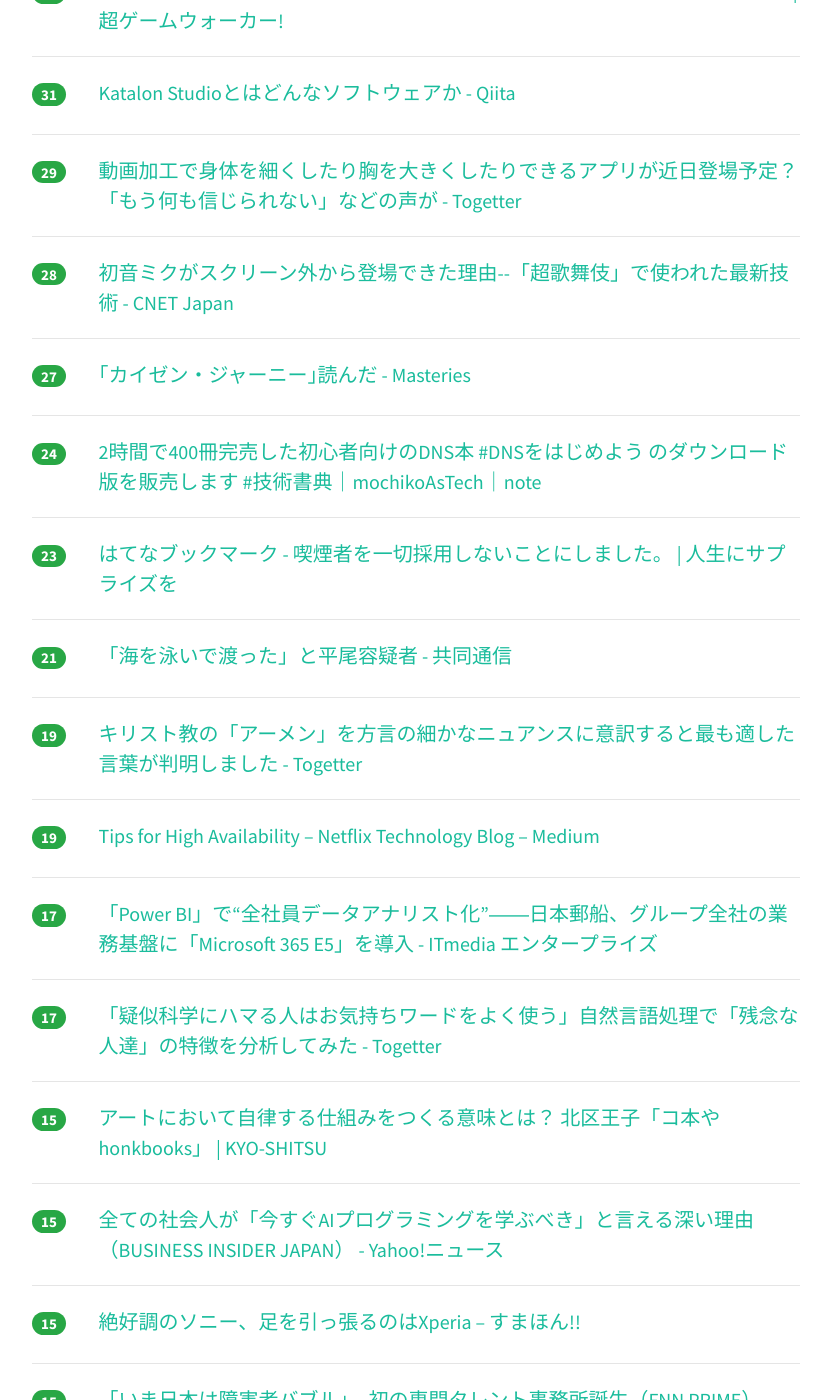
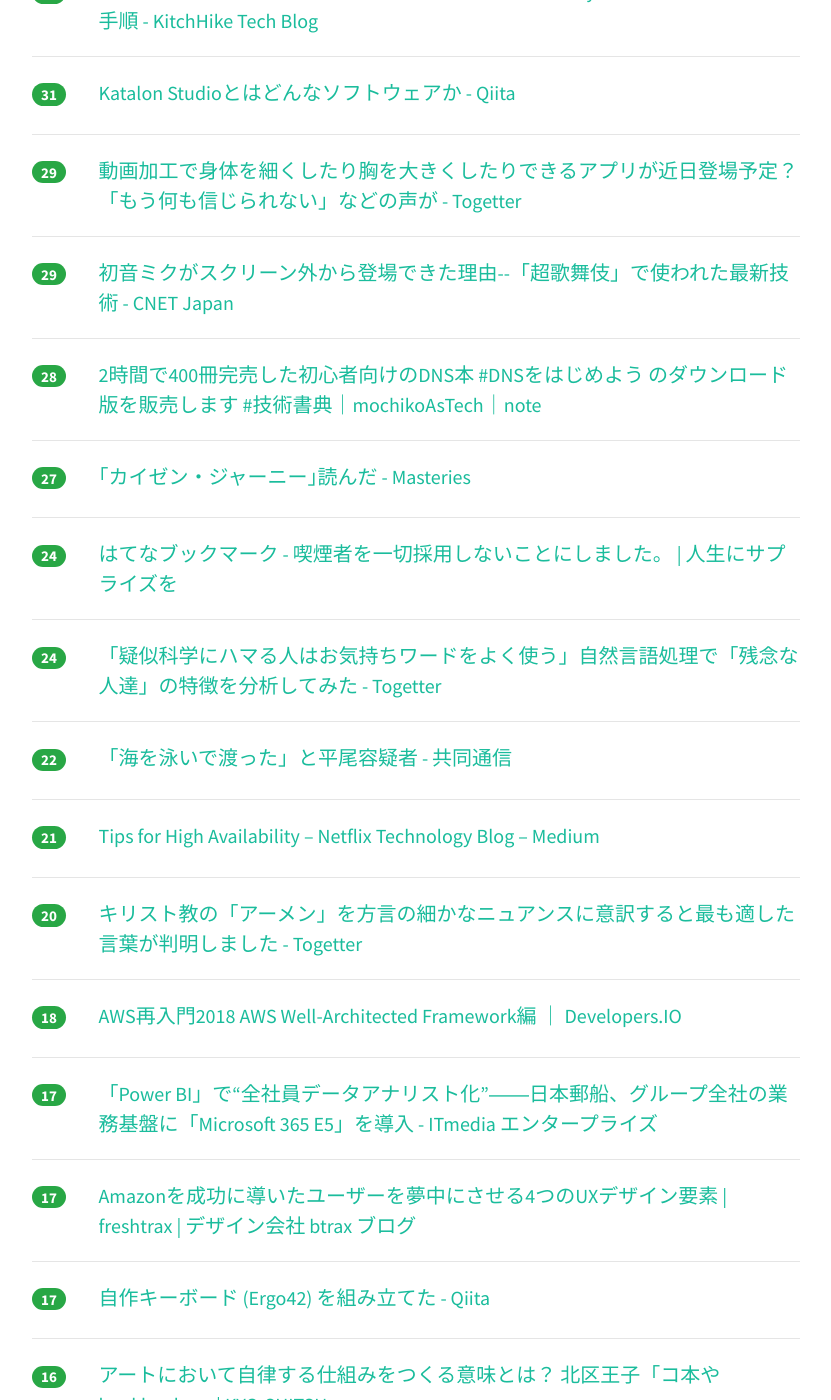
Before and after one commit to yatta47/hatena-matome-site, a Jekyll site: the page built from _posts/2018-04-30-hatena.md, in a window 1280 px wide and 1400 px high, scrolled down 1138 px. Shown: the whole window, without its empty margins (224-1055 px from the left). Built offline with Jekyll 4.4.1, drawn with Linux system fonts in a browser that asks for light colours; nearby versions of some CDN libraries; some of the changed text lies outside the part shown.

Commit message:
Updated 2018-04-30

```diff
--- a/_posts/2018-04-30-hatena.md
+++ b/_posts/2018-04-30-hatena.md
@@ -1,34 +1,34 @@
 ---
 layout: post
 title:  "2018-04-30 はてぶIT"
-date:   2018-04-30 16:02:51
+date:   2018-04-30 17:02:28
 tags: [it-hotentry]
 ---
-36 件のデータあり
+37 件のデータあり
 
 <hr><div class="row">
-<div class="col-1"><span class="badge badge-pill badge-success h2">410</span></div>
+<div class="col-1"><span class="badge badge-pill badge-success h2">425</span></div>
 <div class="col-11"><a href='https://www.evernote.com/shard/s491/sh/f09f0657-91db-41b9-b24e-6bc1fbed28a1/f883c82ee8e7f67994448a6aa07b9410' target='_blank'>アズールレーンの韓国パブリッシング会社(X.D. Global)との件に関しまして</a></div>
 </div>
 <hr>
 <div class="row">
-<div class="col-1"><span class="badge badge-pill badge-success h2">275</span></div>
+<div class="col-1"><span class="badge badge-pill badge-success h2">278</span></div>
 <div class="col-11"><a href='https://togetter.com/li/1222263' target='_blank'>スプラトゥーン、みまもりSwitchなど任天堂のUI/UXデザイナーさんによる「“娯楽”を追求するUIデザイナーの仕事とは」 #uicrunch - Togetter</a></div>
 </div>
 <hr>
 <div class="row">
-<div class="col-1"><span class="badge badge-pill badge-success h2">200</span></div>
+<div class="col-1"><span class="badge badge-pill badge-success h2">207</span></div>
 <div class="col-11"><a href='http://izm-11.hatenablog.com/entry/2018/04/29/225324' target='_blank'>例のプールでオフ会をしてきたので知見を公開します - izm_11's blog</a></div>
 </div>
 <hr>
 <div class="row">
-<div class="col-1"><span class="badge badge-pill badge-success h2">129</span></div>
-<div class="col-11"><a href='https://this.kiji.is/363304831441732705' target='_blank'>進次郎氏「政治にAI導入を」　幕張メッセで討論会 - 共同通信</a></div>
+<div class="col-1"><span class="badge badge-pill badge-success h2">147</span></div>
+<div class="col-11"><a href='https://japanese.engadget.com/2018/04/29/chromebook-asus-12-5-flip-c302ca/' target='_blank'>Chromebookはいいぞ。ASUS製12.5型「Flip C302CA」使用レポート - Engadget 日本版</a></div>
 </div>
 <hr>
 <div class="row">
-<div class="col-1"><span class="badge badge-pill badge-success h2">120</span></div>
-<div class="col-11"><a href='https://japanese.engadget.com/2018/04/29/chromebook-asus-12-5-flip-c302ca/' target='_blank'>Chromebookはいいぞ。ASUS製12.5型「Flip C302CA」使用レポート - Engadget 日本版</a></div>
+<div class="col-1"><span class="badge badge-pill badge-success h2">133</span></div>
+<div class="col-11"><a href='https://this.kiji.is/363304831441732705' target='_blank'>進次郎氏「政治にAI導入を」　幕張メッセで討論会 - 共同通信</a></div>
 </div>
 <hr>
 <div class="row">
@@ -37,18 +37,18 @@ tags: [it-hotentry]
 </div>
 <hr>
 <div class="row">
-<div class="col-1"><span class="badge badge-pill badge-success h2">38</span></div>
+<div class="col-1"><span class="badge badge-pill badge-success h2">42</span></div>
 <div class="col-11"><a href='https://gigazine.net/news/20180429-survey-75-percent-enterprise-ios/' target='_blank'>仕事で使用する端末を従業員に選ばせると75％がAndroidではなくiOS、72％がPCではなくMacを選択するという調査結果 - GIGAZINE</a></div>
+</div>
+<hr>
+<div class="row">
+<div class="col-1"><span class="badge badge-pill badge-success h2">37</span></div>
+<div class="col-11"><a href='http://gamewalker.link/column/ui-crunch-nintendo-splatoon/' target='_blank'>スプラトゥーンのイカしたUIはこうして作られた─担当デザイナーが語る秘話 | 超ゲームウォーカー!</a></div>
 </div>
 <hr>
 <div class="row">
 <div class="col-1"><span class="badge badge-pill badge-success h2">34</span></div>
 <div class="col-11"><a href='http://tech.kitchhike.com/entry/2018/04/29/222634' target='_blank'>ディープリンクをめぐる歴史とReact NativeにFirebase Dynamic Linksを導入する手順 - KitchHike Tech Blog</a></div>
-</div>
-<hr>
-<div class="row">
-<div class="col-1"><span class="badge badge-pill badge-success h2">33</span></div>
-<div class="col-11"><a href='http://gamewalker.link/column/ui-crunch-nintendo-splatoon/' target='_blank'>スプラトゥーンのイカしたUIはこうして作られた─担当デザイナーが語る秘話 | 超ゲームウォーカー!</a></div>
 </div>
 <hr>
 <div class="row">
@@ -62,8 +62,13 @@ tags: [it-hotentry]
 </div>
 <hr>
 <div class="row">
+<div class="col-1"><span class="badge badge-pill badge-success h2">29</span></div>
+<div class="col-11"><a href='https://japan.cnet.com/article/35118533/' target='_blank'>初音ミクがスクリーン外から登場できた理由--「超歌舞伎」で使われた最新技術 - CNET Japan</a></div>
+</div>
+<hr>
+<div class="row">
 <div class="col-1"><span class="badge badge-pill badge-success h2">28</span></div>
-<div class="col-11"><a href='https://japan.cnet.com/article/35118533/' target='_blank'>初音ミクがスクリーン外から登場できた理由--「超歌舞伎」で使われた最新技術 - CNET Japan</a></div>
+<div class="col-11"><a href='https://note.mu/mochikoastech/n/n7de6204972bf' target='_blank'>2時間で400冊完売した初心者向けのDNS本 #DNSをはじめよう のダウンロード版を販売します #技術書典｜mochikoAsTech｜note</a></div>
 </div>
 <hr>
 <div class="row">
@@ -73,27 +78,32 @@ tags: [it-hotentry]
 <hr>
 <div class="row">
 <div class="col-1"><span class="badge badge-pill badge-success h2">24</span></div>
-<div class="col-11"><a href='https://note.mu/mochikoastech/n/n7de6204972bf' target='_blank'>2時間で400冊完売した初心者向けのDNS本 #DNSをはじめよう のダウンロード版を販売します #技術書典｜mochikoAsTech｜note</a></div>
-</div>
-<hr>
-<div class="row">
-<div class="col-1"><span class="badge badge-pill badge-success h2">23</span></div>
 <div class="col-11"><a href='http://b.hatena.ne.jp/entry/makonari.com/?p=294' target='_blank'>はてなブックマーク - 喫煙者を一切採用しないことにしました。 | 人生にサプライズを</a></div>
 </div>
 <hr>
 <div class="row">
-<div class="col-1"><span class="badge badge-pill badge-success h2">21</span></div>
+<div class="col-1"><span class="badge badge-pill badge-success h2">24</span></div>
+<div class="col-11"><a href='https://togetter.com/li/1222768' target='_blank'>「疑似科学にハマる人はお気持ちワードをよく使う」自然言語処理で「残念な人達」の特徴を分析してみた - Togetter</a></div>
+</div>
+<hr>
+<div class="row">
+<div class="col-1"><span class="badge badge-pill badge-success h2">22</span></div>
 <div class="col-11"><a href='https://this.kiji.is/363544374254093409' target='_blank'>「海を泳いで渡った」と平尾容疑者 - 共同通信</a></div>
 </div>
 <hr>
 <div class="row">
-<div class="col-1"><span class="badge badge-pill badge-success h2">19</span></div>
+<div class="col-1"><span class="badge badge-pill badge-success h2">21</span></div>
+<div class="col-11"><a href='https://medium.com/@NetflixTechBlog/be0472f2599c' target='_blank'>Tips for High Availability – Netflix Technology Blog – Medium</a></div>
+</div>
+<hr>
+<div class="row">
+<div class="col-1"><span class="badge badge-pill badge-success h2">20</span></div>
 <div class="col-11"><a href='https://togetter.com/li/1222551' target='_blank'>キリスト教の「アーメン」を方言の細かなニュアンスに意訳すると最も適した言葉が判明しました - Togetter</a></div>
 </div>
 <hr>
 <div class="row">
-<div class="col-1"><span class="badge badge-pill badge-success h2">19</span></div>
-<div class="col-11"><a href='https://medium.com/@NetflixTechBlog/be0472f2599c' target='_blank'>Tips for High Availability – Netflix Technology Blog – Medium</a></div>
+<div class="col-1"><span class="badge badge-pill badge-success h2">18</span></div>
+<div class="col-11"><a href='https://dev.classmethod.jp/cloud/aws/2018-aws-re-entering-w-a/' target='_blank'>AWS再入門2018 AWS Well-Architected Framework編 ｜ Developers.IO</a></div>
 </div>
 <hr>
 <div class="row">
@@ -103,12 +113,22 @@ tags: [it-hotentry]
 <hr>
 <div class="row">
 <div class="col-1"><span class="badge badge-pill badge-success h2">17</span></div>
-<div class="col-11"><a href='https://togetter.com/li/1222768' target='_blank'>「疑似科学にハマる人はお気持ちワードをよく使う」自然言語処理で「残念な人達」の特徴を分析してみた - Togetter</a></div>
+<div class="col-11"><a href='http://blog.btrax.com/jp/2018/04/30/amazon-ux/' target='_blank'>Amazonを成功に導いたユーザーを夢中にさせる4つのUXデザイン要素 | freshtrax | デザイン会社 btrax ブログ</a></div>
 </div>
 <hr>
 <div class="row">
-<div class="col-1"><span class="badge badge-pill badge-success h2">15</span></div>
+<div class="col-1"><span class="badge badge-pill badge-success h2">17</span></div>
+<div class="col-11"><a href='https://qiita.com/zk_phi/items/3180902a37fa73223020' target='_blank'>自作キーボード (Ergo42) を組み立てた - Qiita</a></div>
+</div>
+<hr>
+<div class="row">
+<div class="col-1"><span class="badge badge-pill badge-success h2">16</span></div>
 <div class="col-11"><a href='http://kyo-shitsu.net/columns/artprojects_2/' target='_blank'>アートにおいて自律する仕組みをつくる意味とは？ 北区王子「コ本や honkbooks」 | KYO-SHITSU</a></div>
+</div>
+<hr>
+<div class="row">
+<div class="col-1"><span class="badge badge-pill badge-success h2">16</span></div>
+<div class="col-11"><a href='https://smhn.info/201804-xperia-deficit' target='_blank'>絶好調のソニー、足を引っ張るのはXperia – すまほん!!</a></div>
 </div>
 <hr>
 <div class="row">
@@ -118,7 +138,7 @@ tags: [it-hotentry]
 <hr>
 <div class="row">
 <div class="col-1"><span class="badge badge-pill badge-success h2">15</span></div>
-<div class="col-11"><a href='https://smhn.info/201804-xperia-deficit' target='_blank'>絶好調のソニー、足を引っ張るのはXperia – すまほん!!</a></div>
+<div class="col-11"><a href='http://jcej.hatenablog.com/entry/2018/04/28/101512' target='_blank'>フェイクニュース調査ガイドの日本語版完成！無料公開しました - #JCEJ 活動日記</a></div>
 </div>
 <hr>
 <div class="row">
@@ -127,33 +147,18 @@ tags: [it-hotentry]
 </div>
 <hr>
 <div class="row">
-<div class="col-1"><span class="badge badge-pill badge-success h2">15</span></div>
-<div class="col-11"><a href='https://qiita.com/zk_phi/items/3180902a37fa73223020' target='_blank'>自作キーボード (Ergo42) を組み立てた - Qiita</a></div>
-</div>
-<hr>
-<div class="row">
-<div class="col-1"><span class="badge badge-pill badge-success h2">14</span></div>
-<div class="col-11"><a href='http://jcej.hatenablog.com/entry/2018/04/28/101512' target='_blank'>フェイクニュース調査ガイドの日本語版完成！無料公開しました - #JCEJ 活動日記</a></div>
-</div>
-<hr>
-<div class="row">
 <div class="col-1"><span class="badge badge-pill badge-success h2">14</span></div>
 <div class="col-11"><a href='http://www.blacktm.com/blog/ruby-on-webassembly' target='_blank'>Tom Black — Ruby on WebAssembly</a></div>
 </div>
 <hr>
 <div class="row">
-<div class="col-1"><span class="badge badge-pill badge-success h2">14</span></div>
-<div class="col-11"><a href='http://blog.btrax.com/jp/2018/04/30/amazon-ux/' target='_blank'>Amazonを成功に導いたユーザーを夢中にさせる4つのUXデザイン要素 | freshtrax | デザイン会社 btrax ブログ</a></div>
-</div>
-<hr>
-<div class="row">
-<div class="col-1"><span class="badge badge-pill badge-success h2">14</span></div>
-<div class="col-11"><a href='https://dev.classmethod.jp/cloud/aws/2018-aws-re-entering-w-a/' target='_blank'>AWS再入門2018 AWS Well-Architected Framework編 ｜ Developers.IO</a></div>
+<div class="col-1"><span class="badge badge-pill badge-success h2">13</span></div>
+<div class="col-11"><a href='https://dev.classmethod.jp/cloud/aws/iterate-all-region-with-python-boto3/' target='_blank'>Pythonでboto3を使って全リージョンで処理を回すコード書いてみた ｜ Developers.IO</a></div>
 </div>
 <hr>
 <div class="row">
 <div class="col-1"><span class="badge badge-pill badge-success h2">13</span></div>
-<div class="col-11"><a href='https://dev.classmethod.jp/cloud/aws/iterate-all-region-with-python-boto3/' target='_blank'>Pythonでboto3を使って全リージョンで処理を回すコード書いてみた ｜ Developers.IO</a></div>
+<div class="col-11"><a href='https://ctrl-x-s.blog/2018/04/30/%E8%B3%AD%E3%81%91%E3%81%A8%E3%83%99%E3%82%A4%E3%82%BA%E3%82%A8%E3%83%A9%E3%83%BC/' target='_blank'>賭けと機械学習 – CTRL+x CTRL+s</a></div>
 </div>
 <hr>
 <div class="row">
@@ -173,12 +178,12 @@ tags: [it-hotentry]
 <hr>
 <div class="row">
 <div class="col-1"><span class="badge badge-pill badge-success h2">11</span></div>
-<div class="col-11"><a href='https://ctrl-x-s.blog/2018/04/30/%E8%B3%AD%E3%81%91%E3%81%A8%E3%83%99%E3%82%A4%E3%82%BA%E3%82%A8%E3%83%A9%E3%83%BC/' target='_blank'>賭けと機械学習 – CTRL+x CTRL+s</a></div>
+<div class="col-11"><a href='https://togetter.com/li/1222803' target='_blank'>とあるツイートから独り歩きして、地味に残酷なネタの大喜利状態になった　#もともと残酷で有名だった - Togetter</a></div>
 </div>
 <hr>
 <div class="row">
 <div class="col-1"><span class="badge badge-pill badge-success h2">10</span></div>
-<div class="col-11"><a href='https://togetter.com/li/1222803' target='_blank'>とあるツイートから独り歩きして、地味に残酷なネタの大喜利状態になった　#もともと残酷で有名だった - Togetter</a></div>
+<div class="col-11"><a href='https://pc.watch.impress.co.jp/docs/column/gyokai/1119684.html' target='_blank'>【大河原克行の「パソコン業界、東奔西走」】ThinkPadの父、レノボ・内藤副社長退任後も受け継がれる開発のDNA - PC Watch</a></div>
 </div>
 <hr>
 <div class="row">
```
